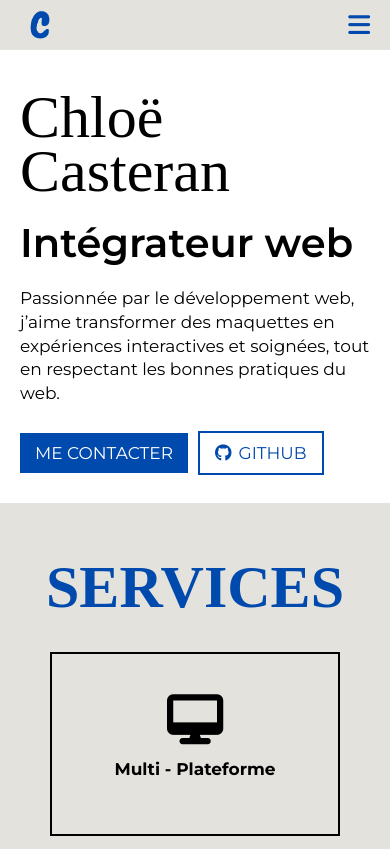
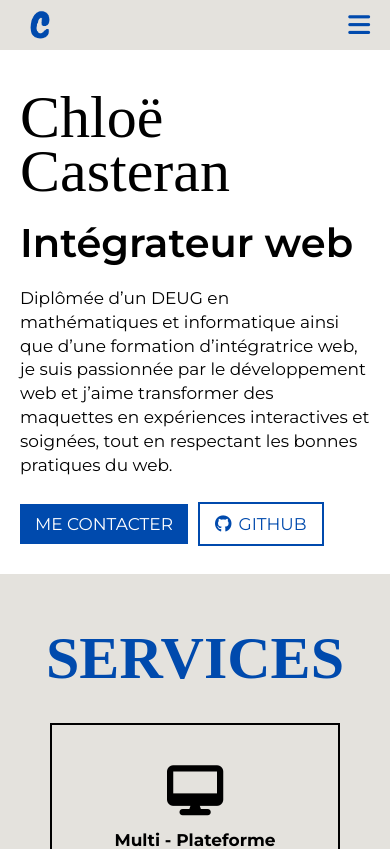
Before and after one commit to Chloe-cstr/Portfolio---Chlo-Casteran, a React (Vite) app: page / in a window 390 px wide. Shown: the top 849 px of the page. Built offline with nearby package versions, Linux system fonts and the light colour scheme; a web font is replaced by a local one.

Commit message:
responsive

```diff
--- a/src/components/Card/card.scss
+++ b/src/components/Card/card.scss
@@ -19,6 +19,9 @@
     &__icon{
         font-size: 50px;
     }
+    &__title{
+        text-align: center;
+    }
     &__text{
         text-align: center;
         max-height: 0;
--- a/src/components/Competences/competence.scss
+++ b/src/components/Competences/competence.scss
@@ -29,6 +29,9 @@
         &__subtitle{
             padding: 15px 20px;
             transition: background-color 0.5s, color 0.5s;
+            @media (max-width: 1000px){
+                text-align: center;
+            }
             @media (max-width: 768px){
                 text-align: center;
                 transition: background-color 0.3s, color 0.3s;
--- a/src/components/Header/header.scss
+++ b/src/components/Header/header.scss
@@ -8,6 +8,9 @@
     padding: 0 100px;
     height: 50px;
     background-color: var.$background-color;
+    @media (max-width: 1000px){
+        padding: 0 70px;
+    }
     @media (max-width: 768px) {
       padding: 20px;
     }
@@ -17,7 +20,7 @@
     }
     &__nav {
         height: 100%;
-        @media (max-width: 768px){
+        @media (max-width: 1000px){
             display: none;
             position: fixed;
             top: 50px;
@@ -39,14 +42,14 @@
             display: flex;
             gap: 10px;
             height: 100%;
-            @media (max-width: 768px){
+            @media (max-width: 1000px){
                 flex-direction: column;
                 gap: 40px;
             }
         }
         &__item{
             height: 100%;
-            @media (max-width: 768px) {
+            @media (max-width: 1000px) {
                 height: auto;
                 @include mixin.flex-center;
                 margin-top: 50px;
@@ -62,7 +65,7 @@
             &.active {
               background-color: var.$primary-color;
               color: var.$background-color;
-              @media (max-width: 768px){
+              @media (max-width: 1000px){
                 background-color: var.$background-color;
                 color: black;
               }
@@ -71,7 +74,7 @@
     }
     &__menu{
         display: none;
-        @media (max-width: 768px){
+        @media (max-width: 1000px){
             @include mixin.flex-center;
         }
         &__icon{
--- a/src/components/Presentation/Presentation.jsx
+++ b/src/components/Presentation/Presentation.jsx
@@ -7,9 +7,11 @@ const Presentation = () =>{
             <h1 className='presentation__title'>Chloë Casteran</h1>
             <h2 className='presentation__subtitle'>Intégrateur web</h2>
             <p className='presentation__text'>
-                Passionnée par le développement web, j’aime transformer
-                des maquettes en expériences interactives et soignées,
-                tout en respectant les bonnes pratiques du web.
+                Diplômée d’un DEUG en mathématiques et informatique ainsi
+                que d’une formation d’intégratrice web, je suis passionnée
+                par le développement web et j’aime transformer des maquettes
+                en expériences interactives et soignées, tout en respectant
+                les bonnes pratiques du web.
             </p>
             <div className='presentation__button'>
                 <Button
--- a/src/components/Realisations/realisations.scss
+++ b/src/components/Realisations/realisations.scss
@@ -20,6 +20,7 @@
     &__card{
         @include mixin.flex-center;
         flex-wrap: wrap;
+        background-color: red;
         gap: 50px;
     }
 }
--- a/src/components/WorkCard/WorkCard.scss
+++ b/src/components/WorkCard/WorkCard.scss
@@ -11,7 +11,7 @@
     width: 45%;
     transition: transform 0.3s ease, box-shadow 0.3s ease;
     cursor: pointer;
-    @media (max-width: 768px){
+    @media (max-width: 1200px){
         width: 100%;
     }
     &:hover{
--- a/src/pages/Home/home.scss
+++ b/src/pages/Home/home.scss
@@ -9,13 +9,16 @@
     }
     &__text{
         width: 30%;
-        @media (max-width: 768px) {
+        @media (max-width: 1305px){
+            width: 40%;
+        }
+        @media (max-width: 1000px) {
             width: 100%;
         }
     }
     &__image{
         width: 50%;
-        @media (max-width: 768px){
+        @media (max-width: 1000px){
             display: none;
         }
         @include mixin.flex-center;
```
